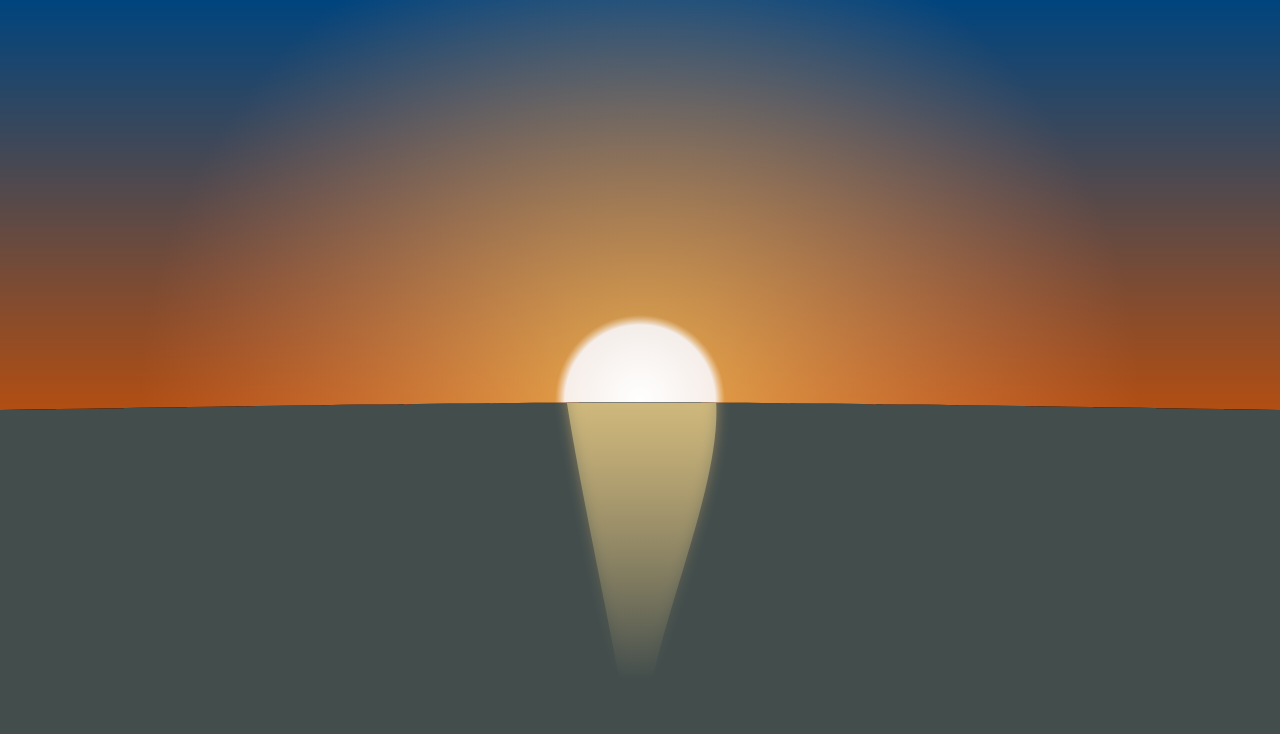
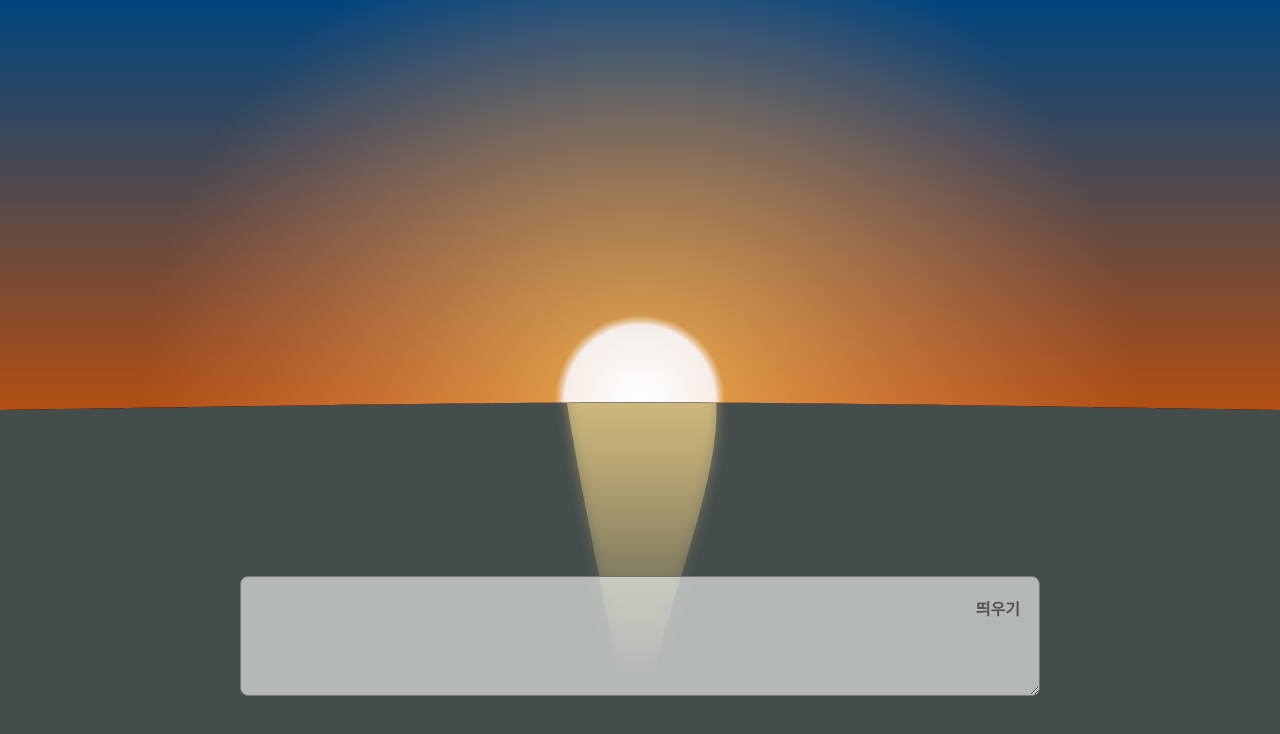
Before and after one commit to forestream/letters-set-afloat, a Next.js app: page / in a window 1280 px wide. Shown: the top 734 px of the page. Built offline with nearby package versions, Linux system fonts and the light colour scheme.

Commit message:
편지 입력 폼 생성

```diff
--- a/app/background.module.css
+++ b/app/background.module.css
@@ -1,4 +1,5 @@
 .background {
 	height: 100%;
 	width: 100%;
+	position: absolute;
 }
--- a/app/background.tsx
+++ b/app/background.tsx
@@ -1,5 +1,6 @@
 "use client";
 
+import styles from "./background.module.css";
 import { Reflection, SUN_RADIUS } from "@/lib/constants/background";
 import { generateGlitterData } from "@/lib/utils/background";
 import { useEffect, useRef } from "react";
@@ -156,5 +157,9 @@ export default function Background() {
 		return () => window.removeEventListener("resize", handleResize);
 	}, []);
 
-	return <canvas ref={canvasRef}>Background</canvas>;
+	return (
+		<canvas ref={canvasRef} className={styles.background}>
+			Background
+		</canvas>
+	);
 }
--- /dev/null
+++ b/app/foreground.module.css
@@ -0,0 +1,48 @@
+.outer {
+	position: absolute;
+	inset: 0;
+}
+
+.form {
+	position: absolute;
+	bottom: 100px;
+	left: 50%;
+	transform: translateX(-50%);
+	width: 90vw;
+	max-width: 800px;
+}
+
+.letter {
+	max-height: 30vh;
+	min-height: 120px;
+	width: 100%;
+	height: 100%;
+	resize: vertical;
+	font-size: 20px;
+	font-family: initial;
+	padding: 16px 64px 16px 16px;
+	background-color: rgba(255, 255, 255, 0.6);
+	scrollbar-width: none;
+	border-radius: 8px;
+
+	&:focus-visible {
+		outline: none;
+	}
+
+	@media (max-width: 767px) {
+		bottom: 32px;
+	}
+}
+
+.float {
+	position: absolute;
+	top: 12px;
+	right: 12px;
+	font-size: 16px;
+	color: #545454;
+	font-weight: 700;
+	padding: 8px;
+	border: none;
+	cursor: pointer;
+	background-color: transparent;
+}
--- /dev/null
+++ b/app/foreground.tsx
@@ -0,0 +1,12 @@
+import styles from "./foreground.module.css";
+
+export default function Foreground() {
+	return (
+		<div className={styles.outer}>
+			<form className={styles.form}>
+				<textarea name="letter" className={styles.letter} />
+				<button className={styles.float}>띄우기</button>
+			</form>
+		</div>
+	);
+}
--- a/app/page.module.css
+++ b/app/page.module.css
@@ -1,4 +1,5 @@
 .main {
 	height: 100vh;
 	background-color: black;
+	position: relative;
 }
--- a/app/page.tsx
+++ b/app/page.tsx
@@ -1,10 +1,12 @@
 import Background from "./background";
+import Foreground from "./foreground";
 import styles from "./page.module.css";
 
 export default function Home() {
 	return (
 		<main className={styles.main}>
 			<Background />
+			<Foreground />
 		</main>
 	);
 }
```
